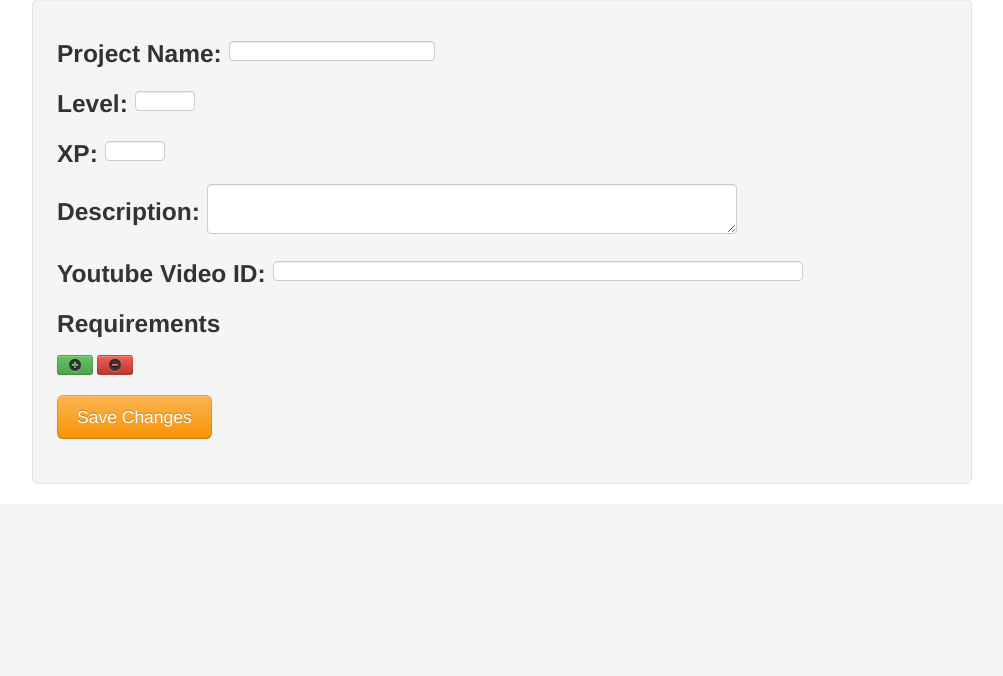
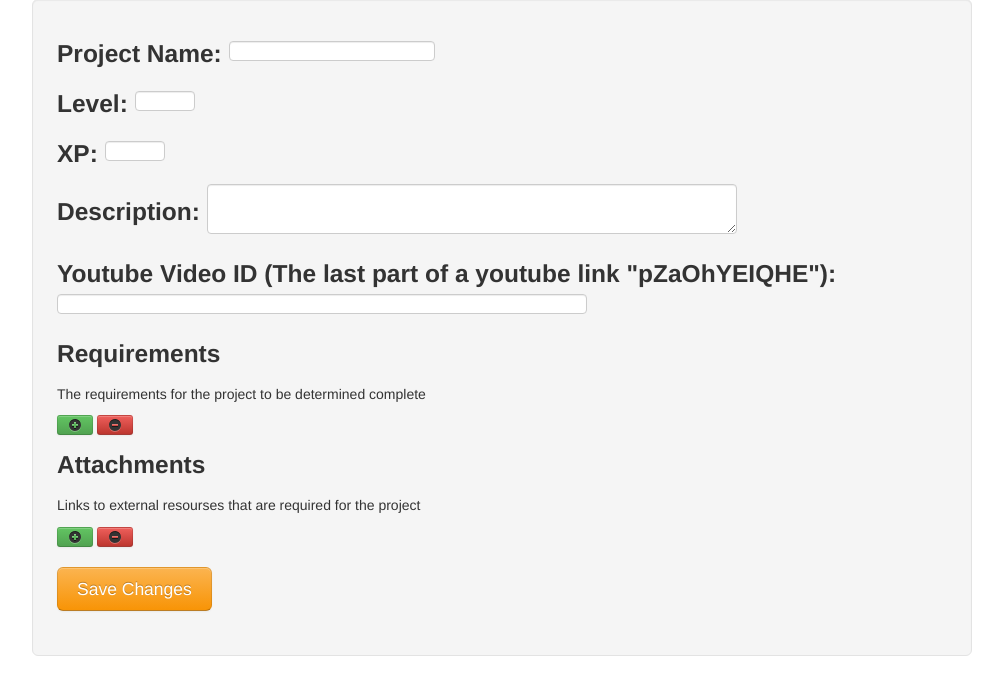
Before and after one commit to Vjmorrison/ClassroomQuest, a Python web app: template templates/projectEditor.html in a window 1280 px wide. Shown: the part 321-997 px from the top of the page, without its empty margins (138-1141 px from the left). Before the commit the page ends 805 px from the top, so only its background shows below. Run offline with Jinja, Linux system fonts and the light colour scheme; the template is opened without the code that fills it, so the values that code supplies are empty; some libraries are stand-ins or nearby versions.

Commit message:
Added Attachments to projects

```diff
--- a/ndbEntityDefs.py
+++ b/ndbEntityDefs.py
@@ -61,6 +61,7 @@ class Project(ndb.Model):
     description = ndb.StringProperty(indexed=False)
     requirements = ndb.StringProperty(repeated=True, indexed=False)
     videoURL = ndb.StringProperty(indexed=False)
+    attachments = ndb.StringProperty(repeated=True, indexed=False)
 
     @classmethod
     def GetProjects(cls):
--- a/templates/projectEditor.html
+++ b/templates/projectEditor.html
@@ -22,8 +22,9 @@
             <h3>Level: <input name="level" type="text" class="input-mini" value="{{project.level}}"></h3>
             <h3>XP: <input name="xp" type="text" class="input-mini" value="{{project.xp}}"></h3>
             <h3>Description: <textarea name="description" class="input-xxlarge" type="text">{{project.description}}</textarea></h3>
-            <h3>Youtube Video ID: <input name="videoURL" type="text" class="input-xxlarge" value="{{project.videoURL}}"></h3>
+            <h3>Youtube Video ID (The last part of a youtube link "pZaOhYEIQHE"): <input name="videoURL" type="text" class="input-xxlarge" value="{{project.videoURL}}"></h3>
             <h3>Requirements</h3>
+            <p>The requirements for the project to be determined complete</p>
             <ol id="requirementsList">
                 {% set count = 0 %}
                 {% for requirement in project.requirements %}
@@ -33,6 +34,17 @@
             </ol>
             <button id="addNewRequirement" class="btn btn-success btn-small" onclick="AddRequirement(); return false;"><span class="icon-plus-sign"></span> </button>
             <button id="removeRequirement" class="btn btn-danger btn-small" onclick="RemoveRequirement(); return false;"><span class="icon-minus-sign"></span></button>
+            <h3>Attachments</h3>
+            <p>Links to external resourses that are required for the project</p>
+            <ol id="attachmentsList">
+                {% set count = 0 %}
+                {% for attachment in project.attachments %}
+                <li><input id="attachment_{{count}}" name="attachment_{{count}}" type="text" class="input-xxlarge" value="{{attachment}}"></li>
+                {% set count = count + 1 %}
+                {% endfor %}
+            </ol>
+            <button id="addAttachment" class="btn btn-success btn-small" onclick="AddAttachment(); return false;"><span class="icon-plus-sign"></span> </button>
+            <button id="removeAttachment" class="btn btn-danger btn-small" onclick="RemoveAttachment(); return false;"><span class="icon-minus-sign"></span></button>
             <input class="hide" name="save" type="checkbox" checked>
             {% if project.key %}
             <input class="hide" type="hidden" name="projectKey" value="{{project.key.integer_id()}}">
--- a/templates/scripts/chapmanScripts.js
+++ b/templates/scripts/chapmanScripts.js
@@ -167,6 +167,11 @@ function InitRequirements()
     window.requirementsCount = $("#requirementsList li").size() - 1
 }
 
+function InitAttachments()
+{
+    window.attachmentsCount = $("#attachmentsList li").size() - 1
+}
+
 function ToggleProjectVisible(projectKey)
 {
     var selectedProjectInfo = document.getElementById("info_" + projectKey);
@@ -263,3 +268,43 @@ function RemoveRequirement()
     }
     window.requirementsCount--;
 }
+
+function AddAttachment()
+{
+    if(window.attachmentsCount == null)
+    {
+        InitAttachments();
+    }
+
+    window.attachmentsCount++;
+    var list = document.getElementById("attachmentsList");
+
+    var newReq = document.createElement("li");
+    var newInput = document.createElement("input");
+
+    newInput.id = "attachment_" + window.attachmentsCount;
+    newInput.name = "attachment_" + window.attachmentsCount;
+    newInput.type = "text";
+    newInput.className = "input-xxlarge";
+
+    newReq.appendChild(newInput);
+    list.appendChild(newReq);
+}
+
+function RemoveAttachment()
+{
+    if(window.requirementsCount == null)
+    {
+        InitAttachments();
+    }
+
+    var list = document.getElementById("attachmentsList");
+    var newInput = document.getElementById("attachment_" + window.attachmentsCount);
+
+    if(newInput != null)
+    {
+        list.removeChild(newInput.parentNode)
+    }
+
+    window.attachmentsCount--;
+}
```
Also changed, not shown: projectExplorer.py (+10 -1 lines), templates/projects.html (+9 -1 lines).
